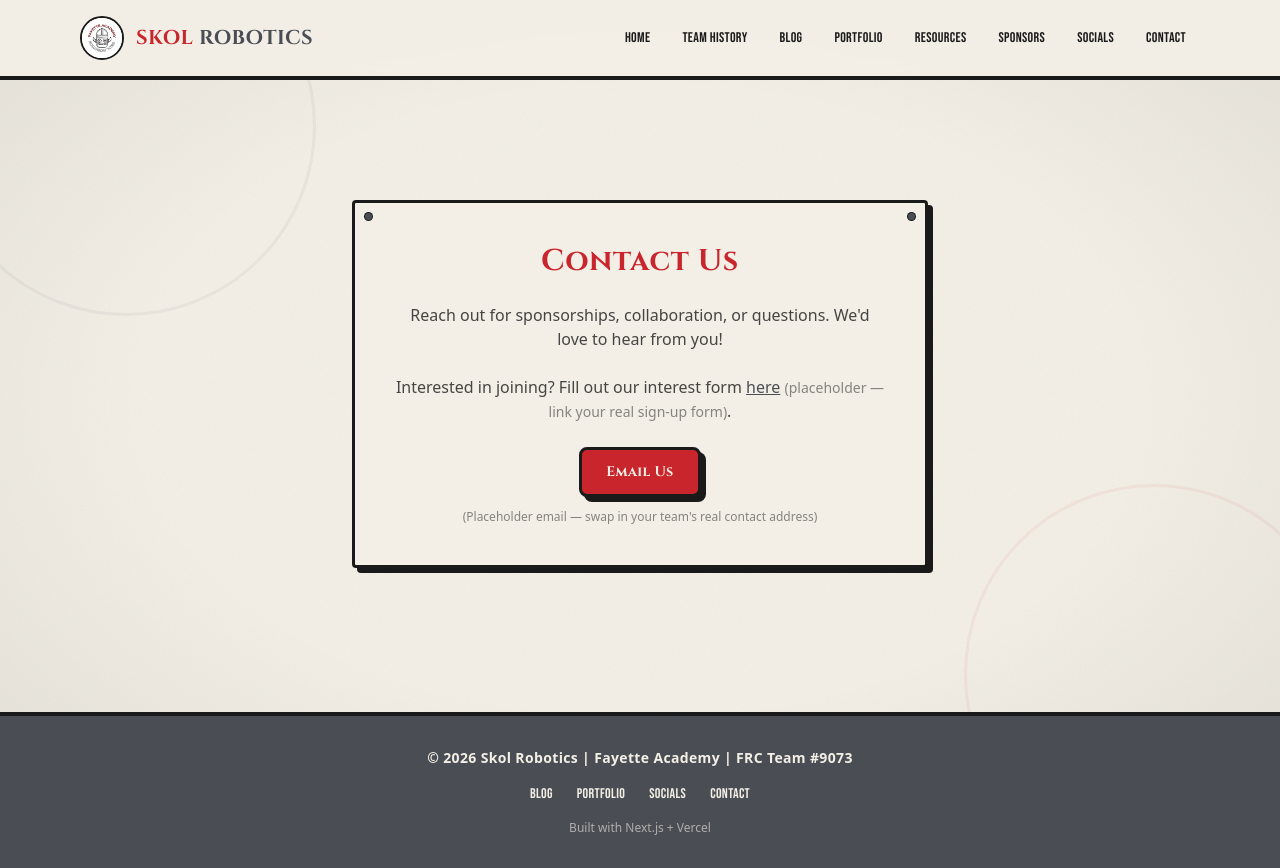
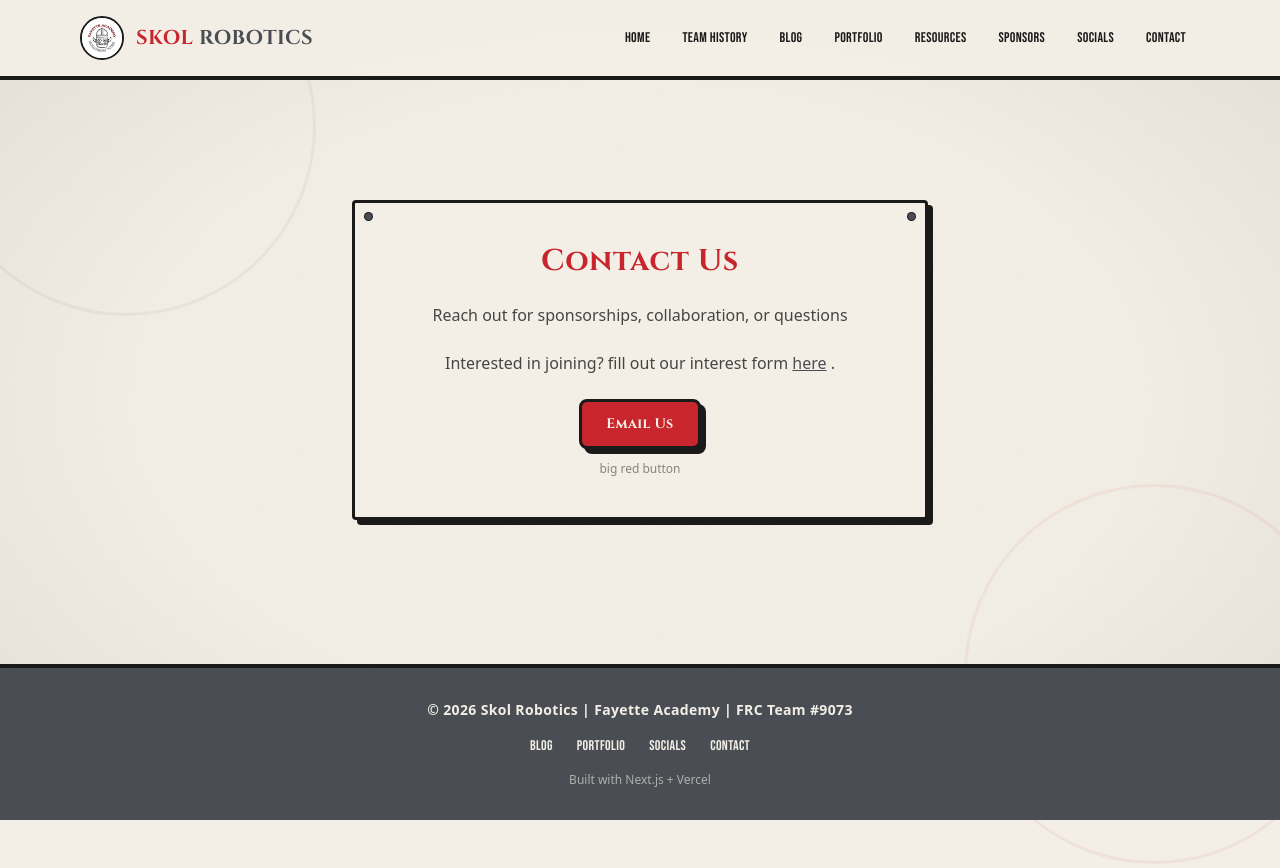
Before and after one commit to BigBird2025-4h/skol-robotics-site, a Next.js app: page /contact in a window 1280 px wide. After the commit the page ends 820 px from the top, so only its background shows below. Built offline with nearby package versions, Linux system fonts and the light colour scheme.

Commit message:
Update contact page text and placeholders

```diff
--- a/src/app/contact/page.tsx
+++ b/src/app/contact/page.tsx
@@ -6,21 +6,17 @@ export default function Contact() {
       </h1>
 
       <p className="text-ink/80 mb-6 font-medium">
-        Reach out for sponsorships, collaboration, or questions. We&apos;d
-        love to hear from you!
+        Reach out for sponsorships, collaboration, or questions
       </p>
 
       <p className="text-ink/80 mb-6 font-medium">
-        Interested in joining? Fill out our interest form{" "}
+        Interested in joining? fill out our interest form{" "}
         <a
           href="#"
           className="text-steel-dark hover:text-viking-red underline"
         >
           here
         </a>{" "}
-        <span className="text-ink/50 text-sm">
-          (placeholder — link your real sign-up form)
-        </span>
         .
       </p>
 
@@ -31,7 +27,7 @@ export default function Contact() {
         Email Us
       </a>
       <p className="text-ink/50 text-xs mt-3 font-medium">
-        (Placeholder email — swap in your team&apos;s real contact address)
+        big red button
       </p>
     </div>
   );
```
